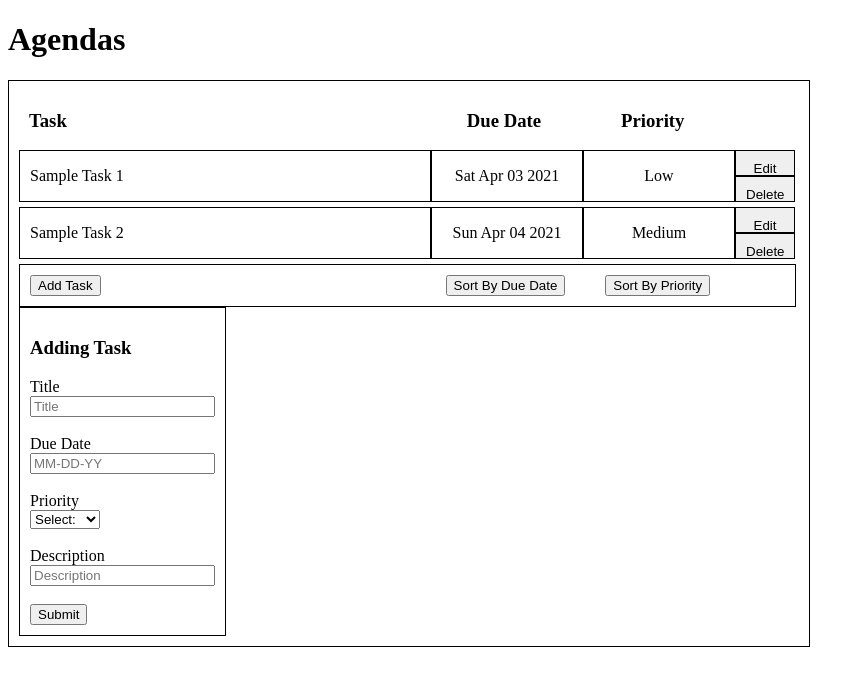
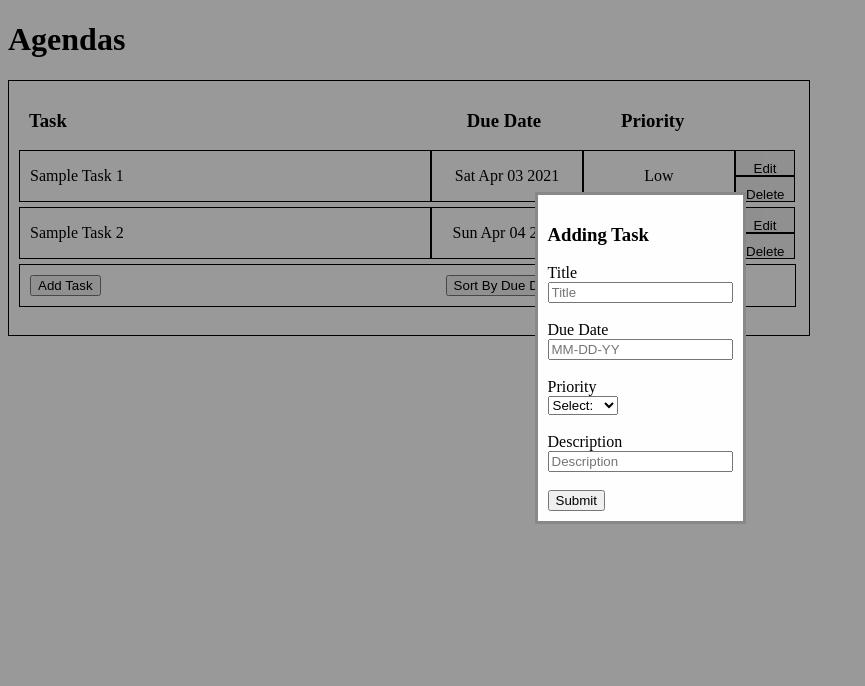
Before and after one commit to eazimmer/agendas, an Angular app: page / in a window 1280 px wide. Both pictures are taken after a click on the button "Add Task". Shown: the top 686 px of the page, without its empty margins (0-865 px from the left). Built offline with nearby package versions, Linux system fonts and the light colour scheme.

Commit message:
Refactored TaskForm component to be a modal box

```diff
--- a/src/app/task-form/task-form.component.css
+++ b/src/app/task-form/task-form.component.css
@@ -1,6 +1,21 @@
-#form-content {
+#modal {
+  display: none; /* Hidden by default */
+  position: fixed; /* Stay in place */
+  z-index: 1; /* Sit on top */
+  left: 0;
+  top: 0;
+  width: 100%;
+  height: 100%;
+  overflow: auto; /* Enable scroll if needed */
+  background-color: rgb(0,0,0); /* Fallback color */
+  background-color: rgba(0,0,0,0.4); /* Black w/ opacity */
+}
+
+#modal-content {
+  background-color: #fefefe;
+  margin: 15% auto; /* 15% from the top and centered */
   padding: 10px;
-  width: fit-content;
+  border: 3px solid #888;
+  width: fit-content; /* Could be more or less, depending on screen size */
   height: fit-content;
-  border: 1px solid black;
 }
--- a/src/app/task-form/task-form.component.html
+++ b/src/app/task-form/task-form.component.html
@@ -1,4 +1,5 @@
-<div *ngIf="visible" id="form-content">
+<div *ngIf="visible" [style.display]="modal" id="modal">
+  <div id="modal-content">
     <h3>Adding Task</h3>
     <form ngNativeValidate #taskForm="ngForm" (ngSubmit)="onSubmit(taskForm)">
       <div>
@@ -8,7 +9,7 @@
       <br>
       <div>
         <label for="dueDate">Due Date</label><br>
-      <input name="dueDate" type="text" id="dueDate" placeholder="MM-DD-YY"required ngModel>
+        <input name="dueDate" type="text" id="dueDate" placeholder="MM-DD-YY" required ngModel>
       </div>
       <br>
       <div>
@@ -29,3 +30,4 @@
       <button type="submit" class="btn btn-success">Submit</button>
     </form>
   </div>
+</div>
--- a/src/app/task-form/task-form.component.ts
+++ b/src/app/task-form/task-form.component.ts
@@ -12,6 +12,7 @@ export class TaskFormComponent implements OnInit {
   @Output() newTaskEvent = new EventEmitter<Task>();
   uniqueIDCounter = 3; // ID of first new non-hardcoded task
   visible = false;
+  modal = 'none';
 
   onSubmit(taskForm: NgForm): void {
     this.addNewTask(taskForm.value);
@@ -26,12 +27,13 @@ export class TaskFormComponent implements OnInit {
 
   isVisible(update: boolean): void {
     this.visible = update;
+    this.modal = (this.modal === 'none') ? 'block' : 'none';
   }
 
   constructor(private tasksService: TasksService) { }
 
   ngOnInit(): void {
-    this.tasksService.toggleAddForm.subscribe(update => this.isVisible(update) );
+    this.tasksService.toggleAddForm.subscribe(update => this.isVisible(update));
   }
 
 }
```
Lines whose indentation alone changed are shown as unchanged.
